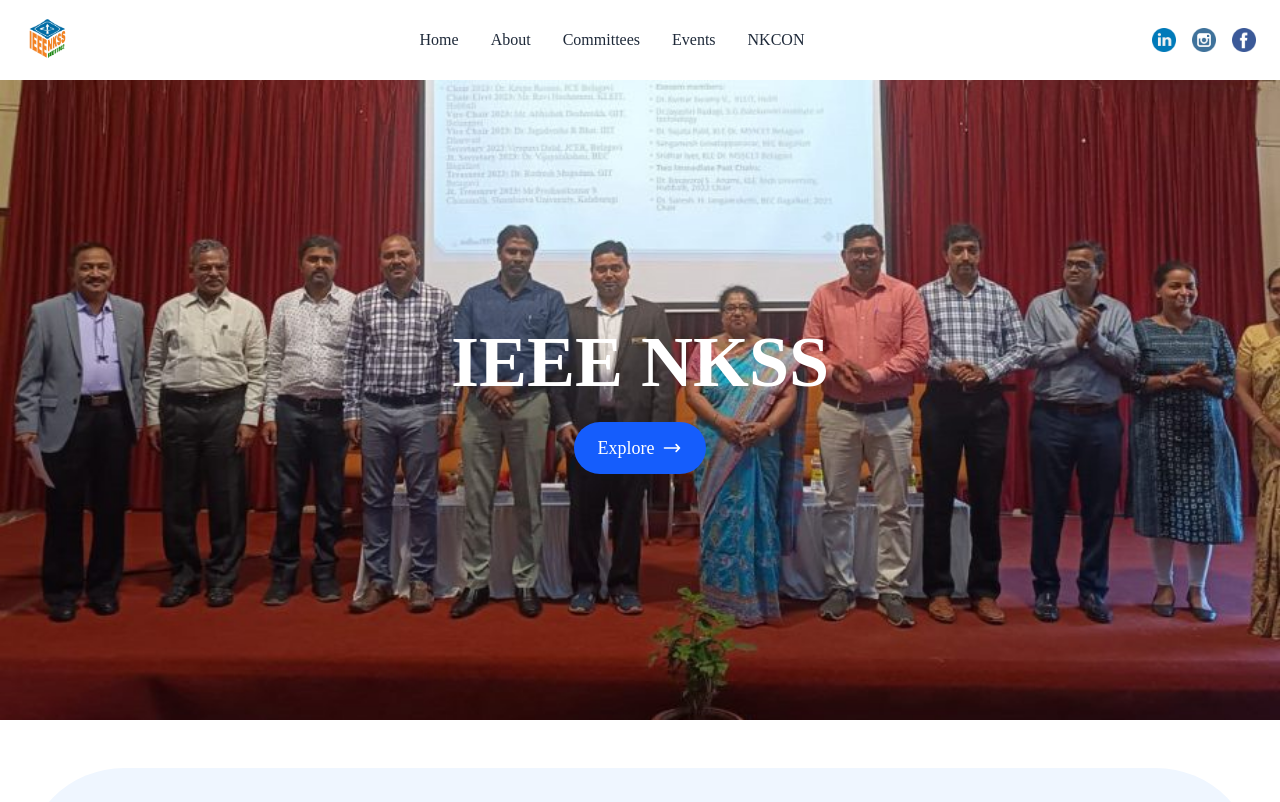
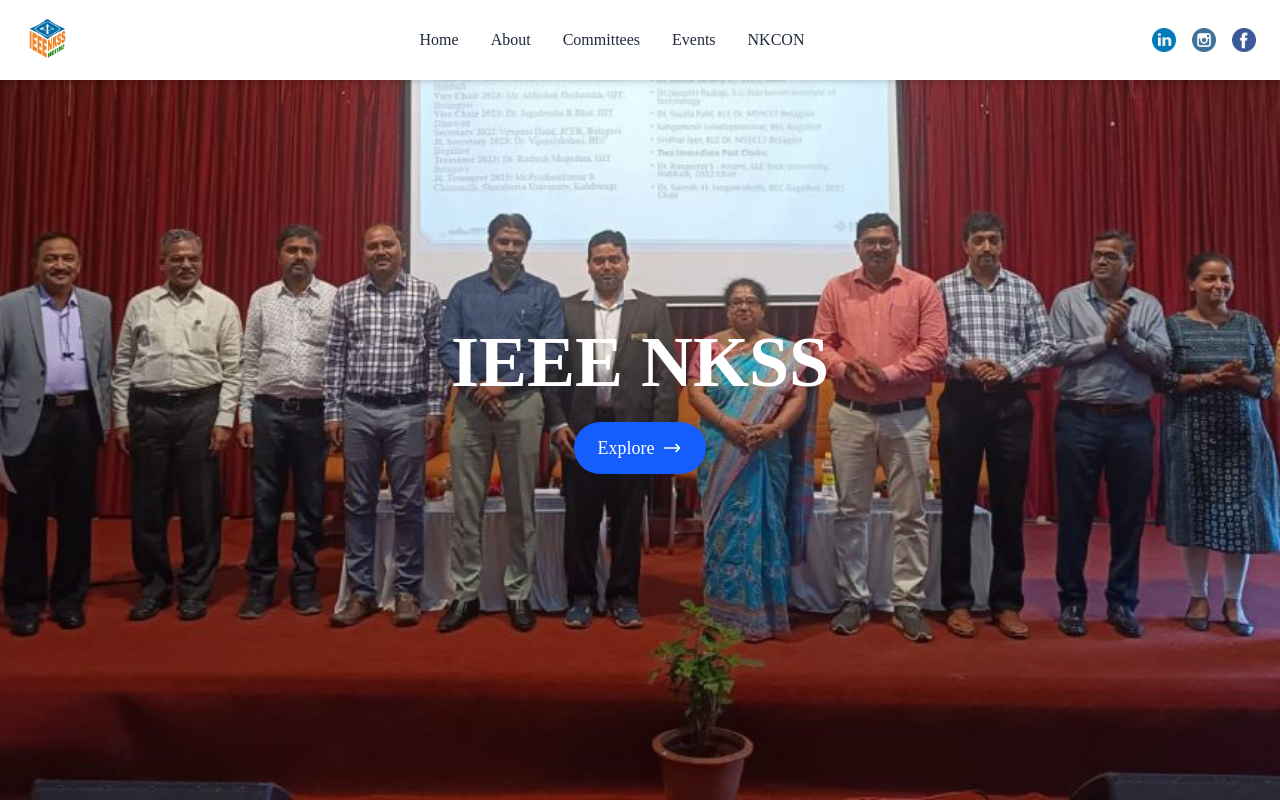
Before and after one commit to sambhavvoswal/IEEE-NKSS-s-website, a React (Vite) app: page / in a window 1280 px wide. Shown: the top 802 px of the page. Built offline with nearby package versions, Linux system fonts and the light colour scheme.

Commit message:
Gave header a fix(position) and made the hero full screen

```diff
--- a/src/components/Hero.jsx
+++ b/src/components/Hero.jsx
@@ -3,12 +3,13 @@
 export default function Hero() {
     return (
     <section
-    className="relative h-[80vh] bg-cover bg-center flex items-center justify-center text-center"
+    // className="relative h-[95vh] bg-cover bg-center flex items-center justify-center text-center "
+    className="relative h-screen bg-cover bg-center flex items-center justify-center text-center "
     style={{ backgroundImage: `url(${heroBg})` }}
     >
 
     {/* <div className="absolute inset-0 bg-black bg-opacity-40" /> */}
-    <div className="relative z-10 px-4">
+    <div className="relative z-10 px-4 ">
         <h1 className="text-5xl md:text-7xl font-extrabold text-white mb-6">
         IEEE NKSS
         </h1>
--- a/src/components/NavBar.jsx
+++ b/src/components/NavBar.jsx
@@ -17,7 +17,7 @@
   ];
 
   return (
-    <nav className="bg-white shadow-md px-6 py-4 ">
+    <nav className="bg-white shadow-md px-6 py-4 fixed z-100 w-full ">
       <div className="max-w-7xl mx-auto flex items-center justify-between">
         {/* Logo */}
         <div className="flex items-center">
```
